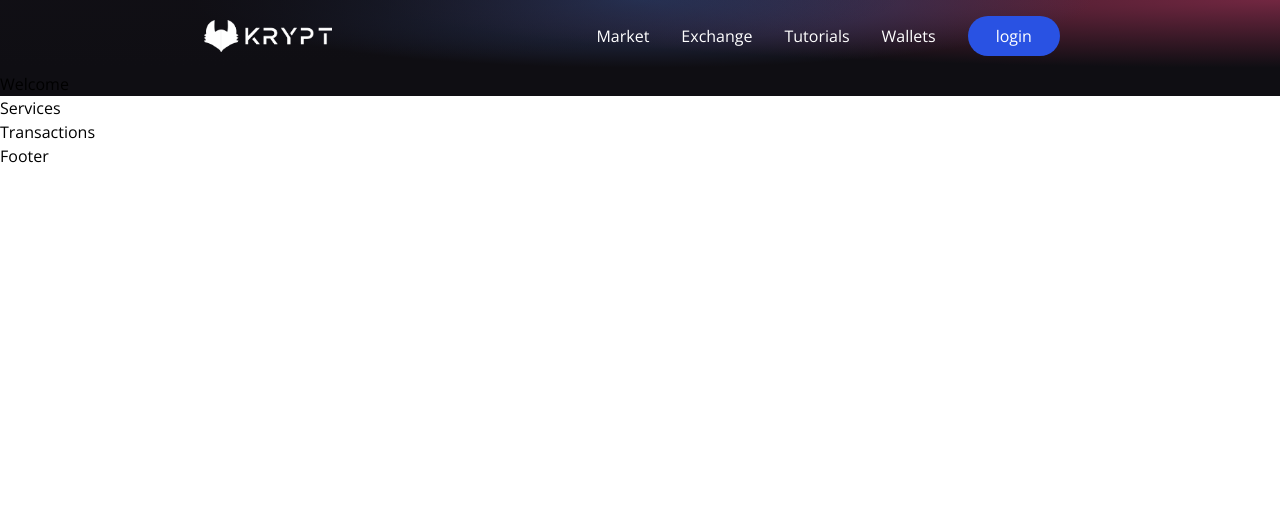
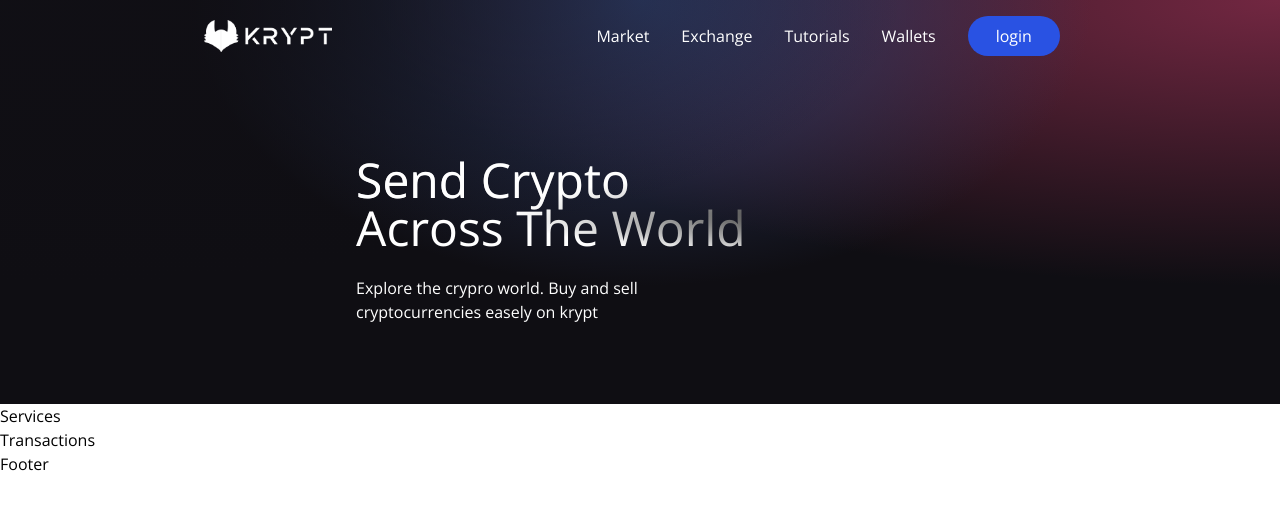
Before and after one commit to gabrielebaglioni/B.C.develop, a React (Vite) app in the folder client/simple-dapp/: page / in a window 1280 px wide. Shown: the top 510 px of the page. Built offline with nearby package versions, Linux system fonts and the light colour scheme.

Commit message:
add welcome page

```diff
--- a/client/simple-dapp/src/App.jsx
+++ b/client/simple-dapp/src/App.jsx
@@ -8,9 +8,9 @@ const App =() => {
           <Navbar/>
           <Welcome/>
        </div>
-       <Services/>
-       <Transactions/>
-       <Footer/>
+        <Services/>
+        <Transactions/>
+        <Footer/>
     </div>
   )
 }
--- a/client/simple-dapp/src/components/Navbar.jsx
+++ b/client/simple-dapp/src/components/Navbar.jsx
@@ -10,7 +10,7 @@
    )
  }
 const Navbar = () => {
- const [toggleMenu, setToggleMenu] =useState(false)
+ const [toggleMenu, setToggleMenu] = useState(false)
    return(
       <nav className='w-full flex md:justify-centre lg:justify-center md:justify-evenly  justify-between items-center p-4  '>
          <div className='md:flex-[0.5] flex-initial justify-centre items-center'>
--- a/client/simple-dapp/src/components/Welcome.jsx
+++ b/client/simple-dapp/src/components/Welcome.jsx
@@ -1,6 +1,21 @@
+import { AiFillAlipayCircle } from "react-icons/ai";
+import{ SiEthereum } from "react-icons/si";
+import{ BsInfoCircle } from "react-icons/bs";
+import { Loader } from './'
 const Welcome = () => {
    return(
-      <h1>Welcome</h1>
+     <div className="w-full flex justify-center items-center ">
+        <div className="flex md:flex-row flex-col items-start justify-between md:p-20 py-12 px-4">
+           <div className="flex flex-1 justify-start flex-col md:mr-10">
+              <h1 className="text-3xl sm:text-5xl text-white text-gradient py-1">Send Crypto
+                <br /> Across The World
+              </h1>
+              <p className="text-left text-white mt-5 font-light md:w-9/12 w-11/12 text-base">
+               Explore the crypro world. Buy and sell cryptocurrencies easely on krypt
+              </p>
+           </div>
+        </div>
+     </div>
    );
 
 }
```
